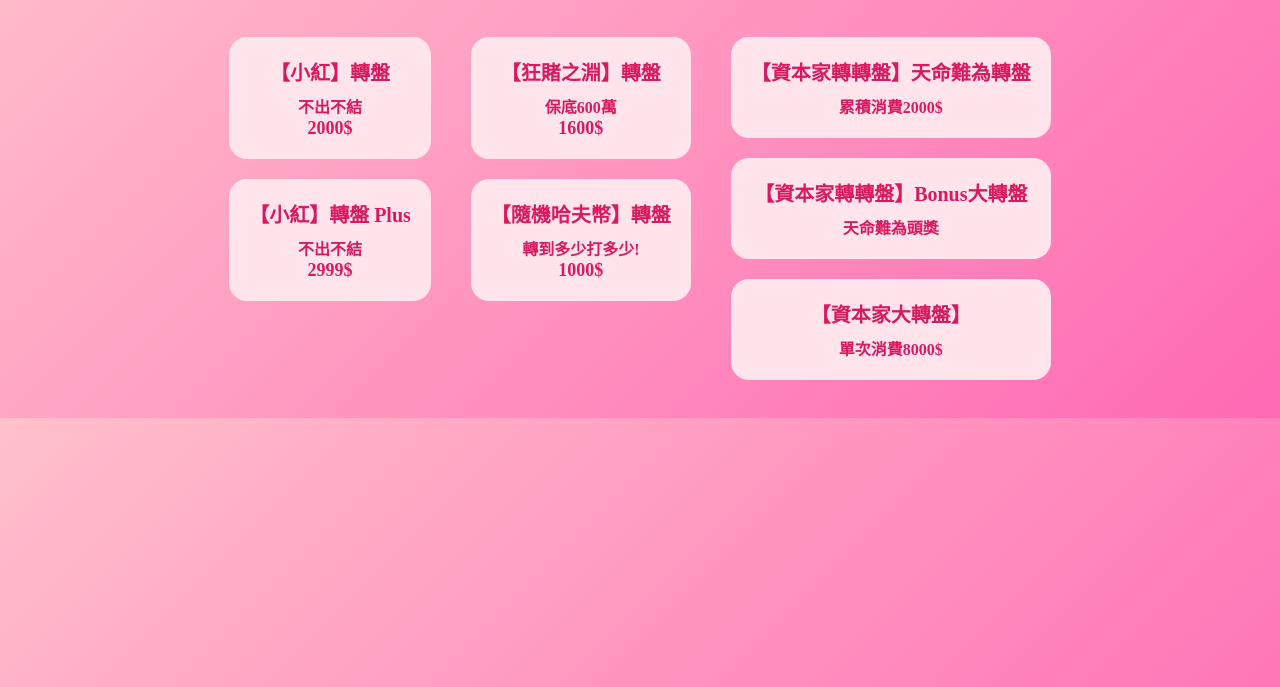
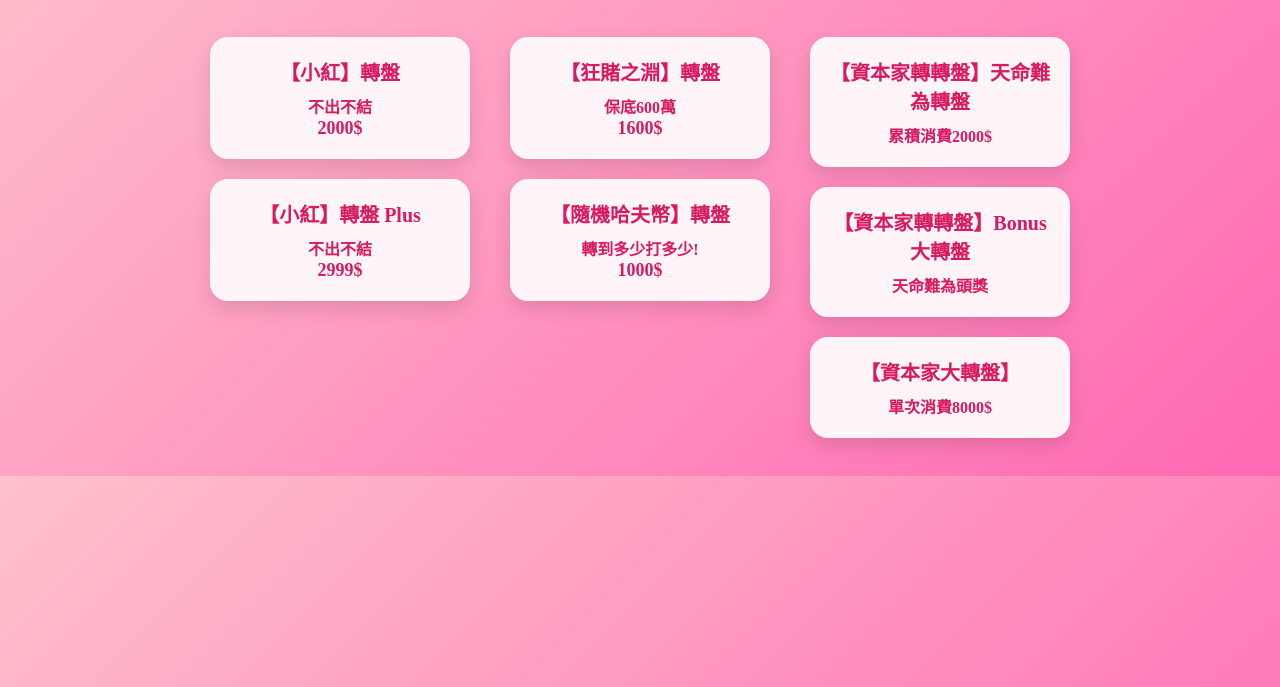
Before and after one commit to hoxtonlee/you-html, a plain HTML site: page index.html in a window 1280 px wide. Shown: the part 113-800 px from the top of the page. Drawn offline with Linux system fonts and the light colour scheme.

Commit message:
Update index.html

```diff
--- a/index.html
+++ b/index.html
@@ -38,17 +38,21 @@ h1{
 }
 /* 卡片按鈕 */
 .card{
-    background:#ffe4ec;
+    background:#fff5f8;
     color:#d81b60;
     padding:20px;
     border-radius:18px;
     font-size:20px;
     font-weight:bold;
     transition:0.2s;
+    width:220px;
+    box-shadow: 0 8px 20px rgba(0,0,0,0.12);
 }
 
 .card:hover{
-    background:#ffd6e7;   /* 滑鼠碰到變色 */
+    transform:translateY(-4px) scale(1.03);
+    background:#ffd1e3;
+    box-shadow: 0 14px 28px rgba(0,0,0,0.18);
 }
 
 /* 移除底線 */
```
